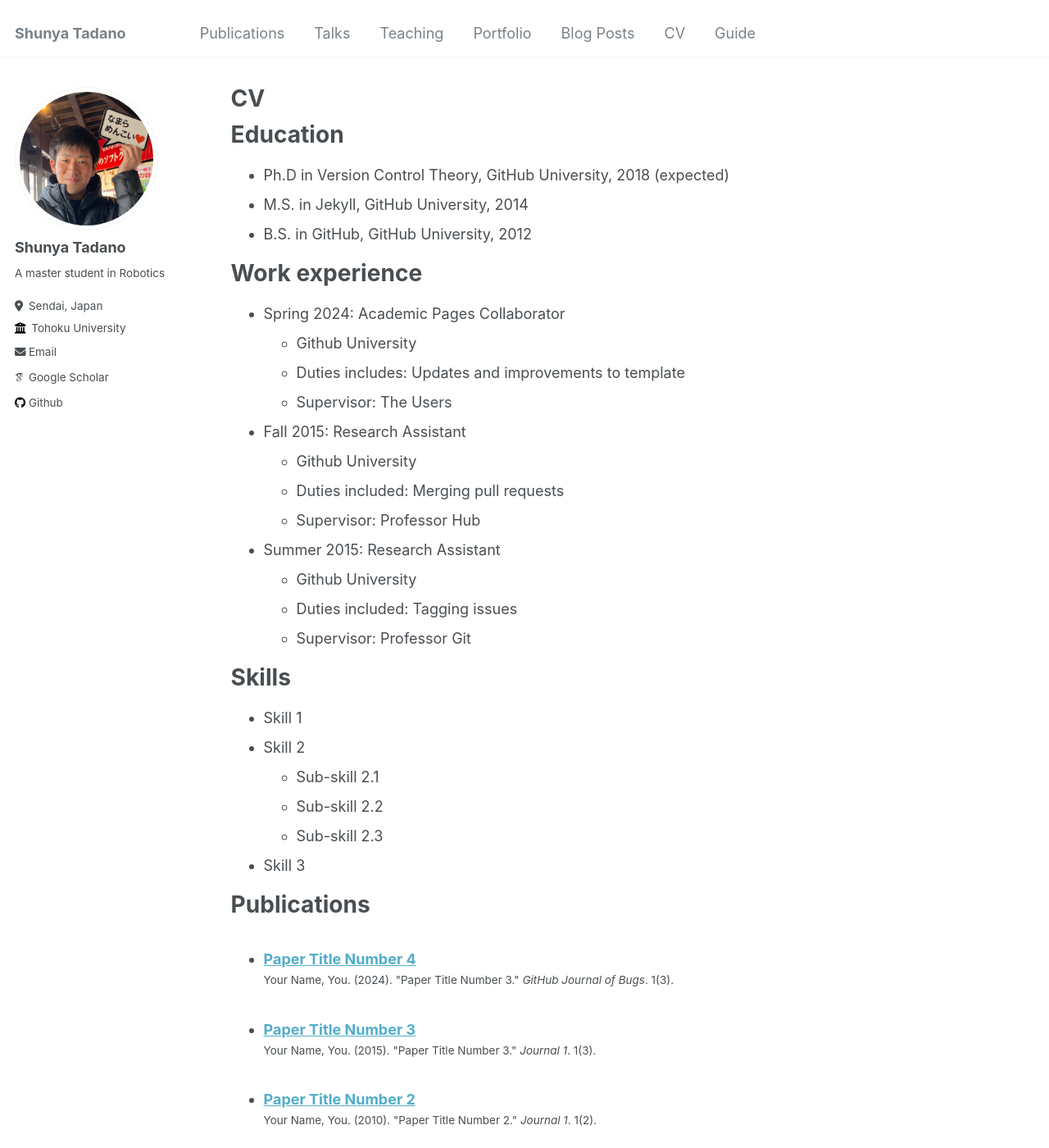
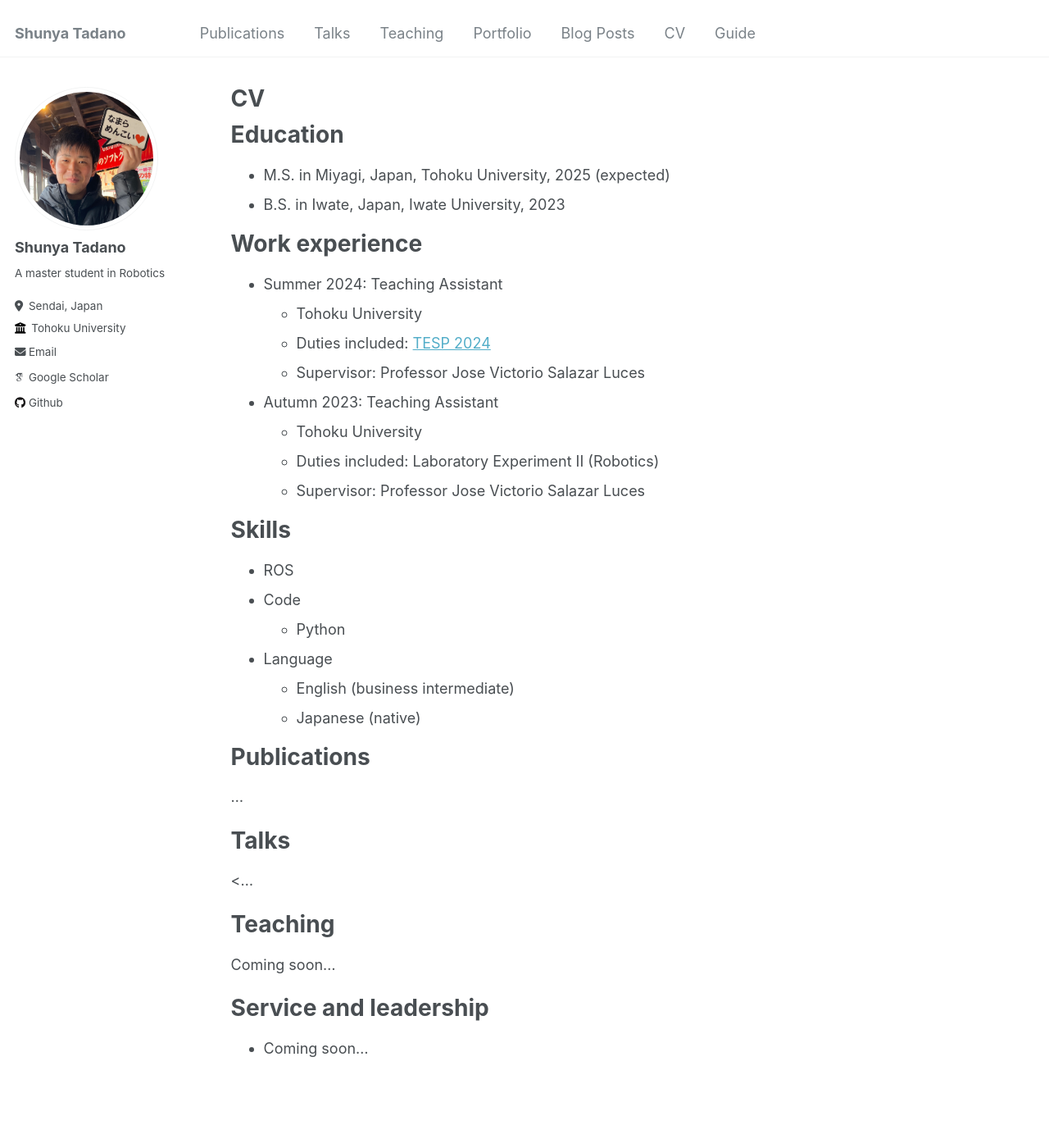
Before and after one commit to shunyatadano/shunyatadano.github.io, a Jekyll site: the page built from _pages/cv.md, in a window 1280 px wide and 1400 px high. Shown: the whole window at 82% size. Built offline with Jekyll 4.4.1, drawn with Linux system fonts in a browser that asks for light colours; some web fonts are replaced; some of the changed text lies outside the part shown.

Commit message:
fix my cv

```diff
--- a/_pages/cv.md
+++ b/_pages/cv.md
@@ -11,54 +11,43 @@ redirect_from:
 
 Education
 ======
-* Ph.D in Version Control Theory, GitHub University, 2018 (expected)
-* M.S. in Jekyll, GitHub University, 2014
-* B.S. in GitHub, GitHub University, 2012
+* M.S. in Miyagi, Japan, Tohoku University, 2025 (expected)
+* B.S. in Iwate, Japan, Iwate University, 2023
 
 Work experience
 ======
-* Spring 2024: Academic Pages Collaborator
-  * Github University
-  * Duties includes: Updates and improvements to template
-  * Supervisor: The Users
 
-* Fall 2015: Research Assistant
-  * Github University
-  * Duties included: Merging pull requests
-  * Supervisor: Professor Hub
+* Summer 2024: Teaching Assistant
+  * Tohoku University
+  * Duties included: [TESP 2024](https://www.ied.eng.tohoku.ac.jp/en/summer-program)
+  * Supervisor: Professor Jose Victorio Salazar Luces
 
-* Summer 2015: Research Assistant
-  * Github University
-  * Duties included: Tagging issues
-  * Supervisor: Professor Git
+* Autumn 2023: Teaching Assistant
+  * Tohoku University
+  * Duties included: Laboratory Experiment II (Robotics)
+  * Supervisor: Professor Jose Victorio Salazar Luces
 
 Skills
 ======
-* Skill 1
-* Skill 2
-  * Sub-skill 2.1
-  * Sub-skill 2.2
-  * Sub-skill 2.3
-* Skill 3
+* ROS
+* Code
+  * Python
+* Language
+  * English (business intermediate)
+  * Japanese (native)
 
 Publications
 ======
-  <ul>{% for post in site.publications reversed %}
-    {% include archive-single-cv.html %}
-  {% endfor %}</ul>
+  ...
 
 Talks
 ======
-  <ul>{% for post in site.talks reversed %}
-    {% include archive-single-talk-cv.html  %}
-  {% endfor %}</ul>
+  <...
 
 Teaching
 ======
-  <ul>{% for post in site.teaching reversed %}
-    {% include archive-single-cv.html %}
-  {% endfor %}</ul>
+  Coming soon...
 
 Service and leadership
 ======
-* Currently signed in to 43 different slack teams
+* Coming soon...
```
